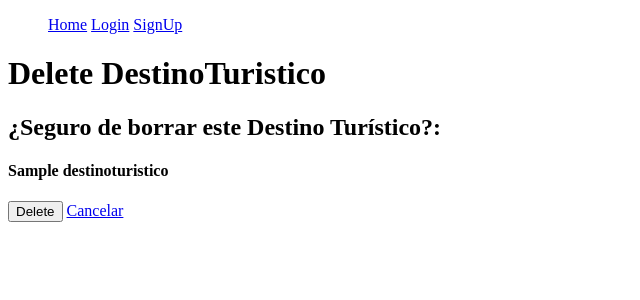
After one commit to gopoma/TravelEasy, a Django app: page /destinations/1/delete/ in a window 1280 px wide. The commit adds this page. Shown: the top 300 px of the page, without its empty margins (0-640 px from the left). Run offline with Django 4.2, Linux system fonts and the light colour scheme; tables that the repository leaves empty hold one stand-in row (values such as "Sample post").

Commit message:
Se implementó la funcionalidad de Eliminar una instancia de DestinoTuristico, fin del Create Read Update Delete :D, ahora se vienen los Estilos :D!

```diff
--- /dev/null
+++ b/src/destinations/templates/destinations/delete.html
@@ -0,0 +1,12 @@
+{% extends 'layouts/main-layout.html' %}
+
+{% block content %}
+    <h1>Delete DestinoTuristico</h1>
+    <form action="." method="POST">
+        <h2>¿Seguro de borrar este Destino Turístico?:</h1>
+        <h4>{{ destination.nombreCiudad }}</h4>
+        {% csrf_token %}
+        <input type="submit" value="Delete">
+        <a href="/destinations">Cancelar</a>
+    </form>
+{% endblock %}
--- a/src/destinations/templates/destinations/destinations.html
+++ b/src/destinations/templates/destinations/destinations.html
@@ -46,7 +46,7 @@
                         </a>
                     </td>
                     <td>
-                        <a class="managing-icon" href="#">
+                        <a class="managing-icon" href="/destinations/{{ destination.id }}/delete">
                             <img src="{% static 'images/deleting.svg' %}" alt="Delete" width="25" height="25">
                         </a>
                     </td>
--- a/src/destinations/urls.py
+++ b/src/destinations/urls.py
@@ -6,5 +6,6 @@ urlpatterns = [
     path('', views.destinationsListView, name="listing"),
     path('create/', views.destinationCreateView, name="creating"),
     path('<int:id_destination>/', views.show_details, name="detailing"),
-    path('<int:id_destination>/edit/', views.destinationEditView, name="editing")
+    path('<int:id_destination>/edit/', views.destinationEditView, name="editing"),
+    path('<int:id_destination>/delete/', views.destinationDeleteView, name="deleting")
 ]
--- a/src/destinations/views.py
+++ b/src/destinations/views.py
@@ -42,3 +42,13 @@ def destinationEditView(request, id_destination):
         edit_form.save()
         return redirect("/destinations")
     return render(request, "destinations/edit.html", { "edit_form": edit_form })
+
+def destinationDeleteView(request, id_destination):
+    destination = get_object_or_404(DestinoTuristico, id=id_destination)
+
+    if request.method == "POST":
+        destination.delete()
+        return redirect("/destinations")
+    return render(request, "destinations/delete.html", {
+        "destination": destination
+    })
```
